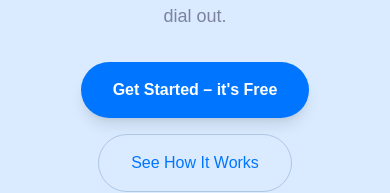
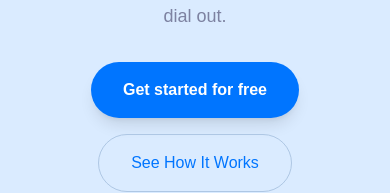
Before and after one commit to MagicSoftDev0717/backupcall-800, a Next.js app: page / in a window 390 px wide. Shown: the part 443-636 px from the top of the page. Built offline with nearby package versions, Linux system fonts and the light colour scheme; no server answers.

Commit message:
update signup mobile modify #2

```diff
--- a/src/components/Banner/Banner.tsx
+++ b/src/components/Banner/Banner.tsx
@@ -100,7 +100,7 @@ const Banner = () => {
                             <button className="bg-blue text-white font-semibold px-8 py-4 rounded-full shadow-lg hover:shadow-xl hover:-translate-y-1 transform transition-all duration-300"
                                 onClick={() => registerRef.current?.openModal()} // ✅ Trigger modal
                             >
-                                Get Started – it&apos;s Free
+                                Get started for free
                             </button>
                             <button className="border border-lightgrey text-blue font-medium px-8 py-4 rounded-full hover:bg-blue hover:text-white hover:shadow-lg hover:-translate-y-1 transform transition-all duration-300">
                                 See How It Works
--- a/src/components/Navbar/Navbar.tsx
+++ b/src/components/Navbar/Navbar.tsx
@@ -125,6 +125,7 @@ const Navbar = () => {
             <div className="flex items-center gap-4">
               {!session ? (
                 <>
+                  <div className="hidden lg:flex items-center gap-4">
                     {/* Show Sign In / Sign Up if not logged in */}
                     <Signindialog />
                     <button
@@ -133,6 +134,7 @@ const Navbar = () => {
                     >
                       Sign up
                     </button>
+                  </div>
                 </>
               ) : (
                 <Menu as="div" className="relative">
```
Lines whose indentation alone changed are shown as unchanged.
